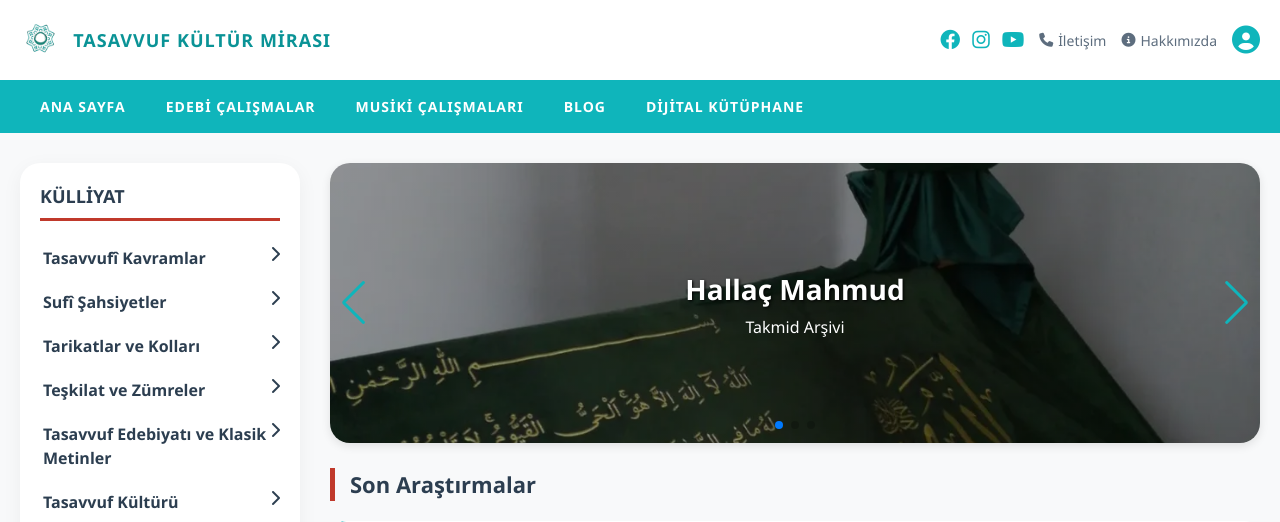
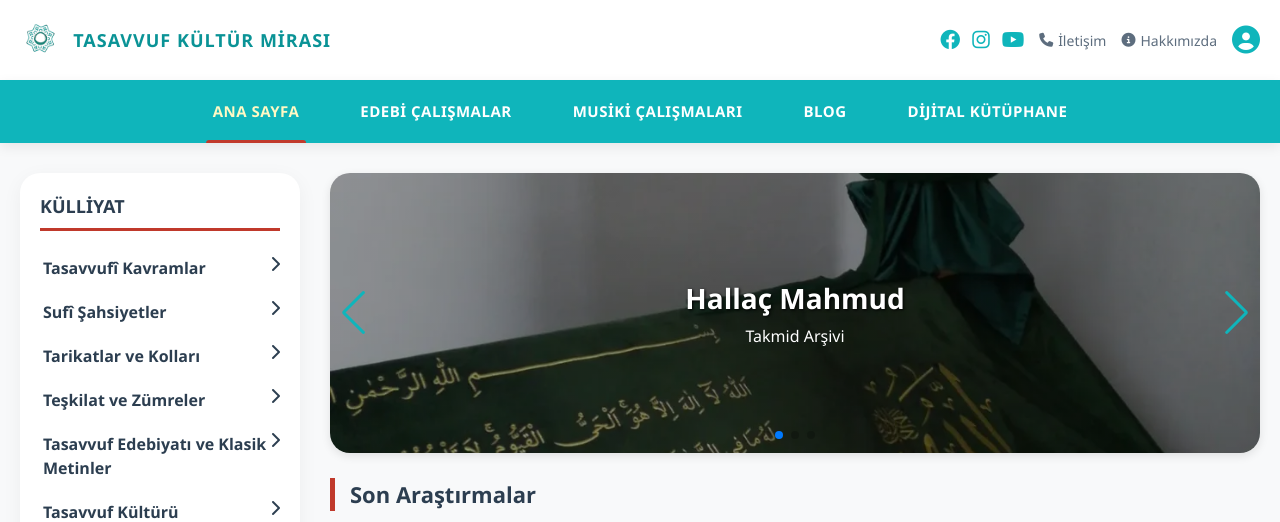
Before and after one commit to tinkitabevi-ship-it/takmid, a Django app: page / in a window 1280 px wide. Shown: the top 522 px of the page. Run offline with Django 5.2, Linux system fonts and the light colour scheme; data comes from the database, SQL or seed files in the repository.

Commit message:
Update anasayfa.html

```diff
--- a/takmid/icerik/templates/icerik/anasayfa.html
+++ b/takmid/icerik/templates/icerik/anasayfa.html
@@ -62,16 +62,63 @@
         .header-link:hover { color: #c0392b; }
         .user-icon { font-size: 28px; color: #0fb5bb; }
 
-        /* HAMBURGER MENU */
+        /* ========== MODERN NAVIGATION MENU ========== */
         .main-nav {
             background: #0fb5bb;
             position: sticky;
             top: 0;
             z-index: 1000;
-            padding: 0 20px;
+            padding: 0 80px;
             display: flex;
-            justify-content: space-between;
+            justify-content: center;
             align-items: center;
+            box-shadow: 0 4px 12px rgba(0, 0, 0, 0.08);
+        }
+        .nav-links {
+            display: flex;
+            list-style: none;
+            margin: 0;
+            padding: 0;
+            gap: 5px;
+        }
+        .nav-links li a {
+            position: relative;
+            display: block;
+            padding: 20px 28px;
+            color: white;
+            text-decoration: none;
+            font-weight: 600;
+            font-size: 15px;
+            letter-spacing: 0.5px;
+            transition: all 0.3s ease;
+            overflow: hidden;
+            z-index: 1;
+        }
+        .nav-links li a::before {
+            content: '';
+            position: absolute;
+            bottom: 0;
+            left: 50%;
+            width: 0;
+            height: 3px;
+            background: #c0392b;
+            transition: all 0.3s ease;
+            transform: translateX(-50%);
+            border-radius: 3px 3px 0 0;
+        }
+        .nav-links li a:hover::before {
+            width: 70%;
+        }
+        .nav-links li a:hover {
+            background: transparent;
+            transform: translateY(-2px);
+            color: #f9e0e0;
+        }
+        .nav-links li a.active::before {
+            width: 70%;
+        }
+        .nav-links li a.active {
+            color: #fff9c4;
         }
         .hamburger {
             display: none;
@@ -81,25 +128,9 @@
             font-size: 28px;
             cursor: pointer;
             padding: 12px;
+            transition: transform 0.2s;
         }
-        .nav-links {
-            display: flex;
-            list-style: none;
-            margin: 0;
-            padding: 0;
-            transition: all 0.3s ease;
-        }
-        .nav-links li a {
-            display: block;
-            padding: 16px 20px;
-            color: white;
-            text-decoration: none;
-            font-weight: 700;
-            font-size: 14px;
-            letter-spacing: 1px;
-            transition: 0.3s;
-        }
-        .nav-links li a:hover { background: #c0392b; }
+        .hamburger:hover { transform: scale(1.05); }
 
         /* LAYOUT */
         .layout {
@@ -251,6 +282,7 @@
             .top-header { flex-direction: column; align-items: center; text-align: center; padding: 15px; }
             .logo-area { justify-content: center; }
             .header-right { justify-content: center; }
+            .main-nav { padding: 0 15px; justify-content: space-between; }
             .hamburger { display: block; }
             .nav-links {
                 display: none;
@@ -261,10 +293,18 @@
                 top: 60px;
                 left: 0;
                 padding: 10px 0;
-                box-shadow: 0 10px 15px rgba(0,0,0,0.1);
+                box-shadow: 0 15px 20px rgba(0,0,0,0.1);
+                border-radius: 0 0 20px 20px;
+                gap: 0;
             }
             .nav-links.show { display: flex; }
-            .nav-links li a { padding: 12px 20px; text-align: center; }
+            .nav-links li a {
+                padding: 14px 25px;
+                text-align: center;
+                font-size: 16px;
+            }
+            .nav-links li a::before { display: none; }
+            .nav-links li a:hover { background: #c0392b; transform: none; color: white; }
             .layout { flex-direction: column; padding: 20px 15px; gap: 20px; }
             .side-bar { width: 100%; }
             .alt-kat-panel, .yazi-panel {
@@ -303,7 +343,6 @@
             <a href="https://www.instagram.com/tasavvufkulturmirasidernegi/" target="_blank"><i class="fa-brands fa-instagram"></i></a>
             <a href="https://www.youtube.com/@tasavvufkulturmirasi" target="_blank"><i class="fa-brands fa-youtube"></i></a>
         </div>
-        <!-- İletişim linki geçici olarak # yapıldı, sayfa hazır olunca düzeltilecek -->
         <a href="#" class="header-link"><i class="fa-solid fa-phone"></i> İletişim</a>
         <a href="#" class="header-link"><i class="fa-solid fa-circle-info"></i> Hakkımızda</a>
         <a href="#" class="header-link user-icon"><i class="fa-solid fa-circle-user"></i></a>
@@ -313,7 +352,7 @@
 <nav class="main-nav">
     <button class="hamburger" id="hamburgerBtn"><i class="fa-solid fa-bars"></i></button>
     <ul class="nav-links" id="navLinks">
-        <li><a href="{% url 'anasayfa' %}">ANA SAYFA</a></li>
+        <li><a href="{% url 'anasayfa' %}" class="active">ANA SAYFA</a></li>
         <li><a href="#">EDEBİ ÇALIŞMALAR</a></li>
         <li><a href="#">MUSİKİ ÇALIŞMALARI</a></li>
         <li><a href="#">BLOG</a></li>
@@ -397,25 +436,48 @@
 
 <script src="https://cdn.jsdelivr.net/npm/swiper@11/swiper-bundle.min.js"></script>
 <script>
+    // Hamburger menü işlevi
     const hamburger = document.getElementById('hamburgerBtn');
     const navLinks = document.getElementById('navLinks');
     if (hamburger) {
-        hamburger.addEventListener('click', () => navLinks.classList.toggle('show'));
+        hamburger.addEventListener('click', () => {
+            navLinks.classList.toggle('show');
+            const icon = hamburger.querySelector('i');
+            if (navLinks.classList.contains('show')) {
+                icon.classList.remove('fa-bars');
+                icon.classList.add('fa-times');
+            } else {
+                icon.classList.remove('fa-times');
+                icon.classList.add('fa-bars');
+            }
+        });
     }
+    // Mobilde tıklama ile alt menüler
     if (window.innerWidth <= 768) {
         document.querySelectorAll('.ana-kat-item').forEach(item => {
-            item.addEventListener('click', (e) => { e.stopPropagation(); item.classList.toggle('active'); });
+            item.addEventListener('click', (e) => {
+                e.stopPropagation();
+                item.classList.toggle('active');
+            });
         });
         document.querySelectorAll('.alt-kat-li').forEach(li => {
-            li.addEventListener('click', (e) => { e.stopPropagation(); li.classList.toggle('active'); });
+            li.addEventListener('click', (e) => {
+                e.stopPropagation();
+                li.classList.toggle('active');
+            });
         });
     }
+    // Swiper slider
     document.addEventListener('DOMContentLoaded', () => {
         new Swiper('.hero-slider', {
-            loop: true, autoplay: { delay: 5000, disableOnInteraction: false },
+            loop: true,
+            autoplay: { delay: 5000, disableOnInteraction: false },
             pagination: { el: '.swiper-pagination', clickable: true },
             navigation: { nextEl: '.swiper-button-next', prevEl: '.swiper-button-prev' },
-            effect: 'fade', speed: 1000, observer: true, observeParents: true
+            effect: 'fade',
+            speed: 1000,
+            observer: true,
+            observeParents: true
         });
     });
 </script>
```
